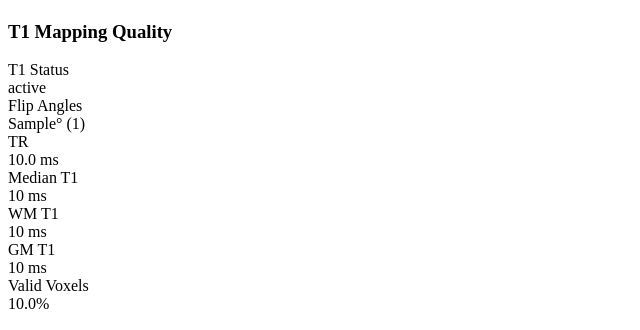
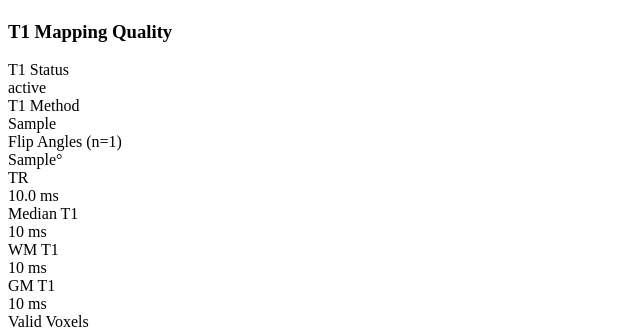
Before and after one commit to arulseh/pmriprep, a Python web app: template pmriprep/templates/sections/section_dce.html in a window 1280 px wide. Shown: the part 2703-3033 px from the top of the page, without its empty margins (0-640 px from the left). Run offline with Jinja, Linux system fonts and the light colour scheme; the template is opened without the code that fills it: most values are stand-ins (such as "Sample title", 1, 10 or a date in 2020).

Commit message:
fix: t1 qc fas, method

```diff
--- a/pmriprep/templates/sections/section_dce.html
+++ b/pmriprep/templates/sections/section_dce.html
@@ -204,10 +204,16 @@
                 <div class="metric-value {{ dce.qc_metrics.t1_mapping.t1_status | lower }}">{{ dce.qc_metrics.t1_mapping.t1_status }}</div>
             </div>
             {% endif %}
+            {% if dce.qc_metrics.t1_mapping.t1_method is defined %}
+            <div class="metric">
+                <div class="metric-label">T1 Method</div>
+                <div class="metric-value">{{ dce.qc_metrics.t1_mapping.t1_method }}</div>
+            </div>
+            {% endif %}
             {% if dce.qc_metrics.t1_mapping.n_flip_angles is defined %}
             <div class="metric">
-                <div class="metric-label">Flip Angles</div>
-                <div class="metric-value">{{ dce.qc_metrics.t1_mapping.flip_angles_deg | join("°, ") }}° ({{ dce.qc_metrics.t1_mapping.n_flip_angles }})</div>
+                <div class="metric-label">Flip Angles (n={{ dce.qc_metrics.t1_mapping.n_flip_angles }})</div>
+                <div class="metric-value">{% for fa in dce.qc_metrics.t1_mapping.flip_angles_deg %}{% if fa == fa|int %}{{ fa|int }}{% else %}{{ fa }}{% endif %}{% if not loop.last %}, {% endif %}{% endfor %}°</div>
             </div>
             {% endif %}
             {% if dce.qc_metrics.t1_mapping.tr_ms is defined %}
```
